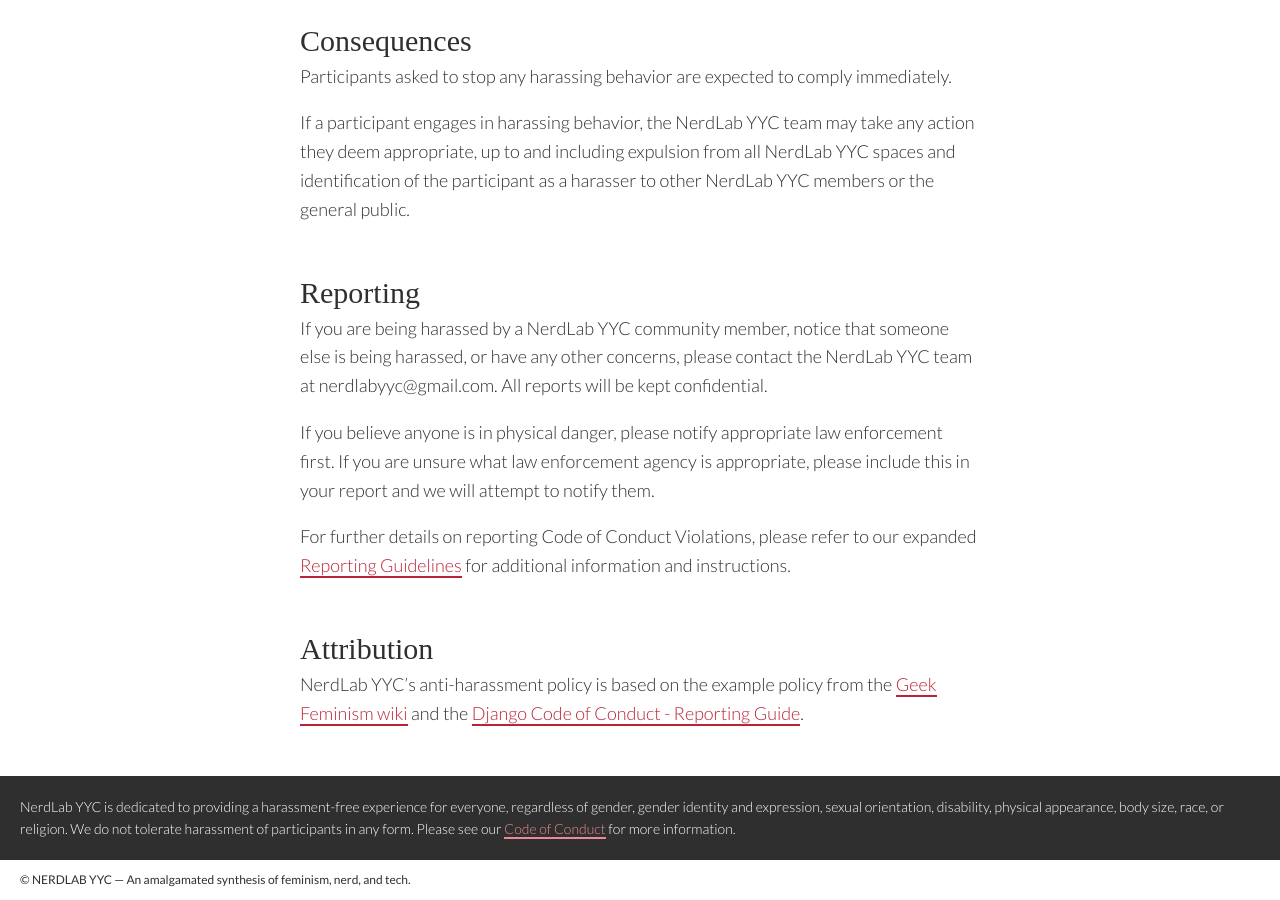
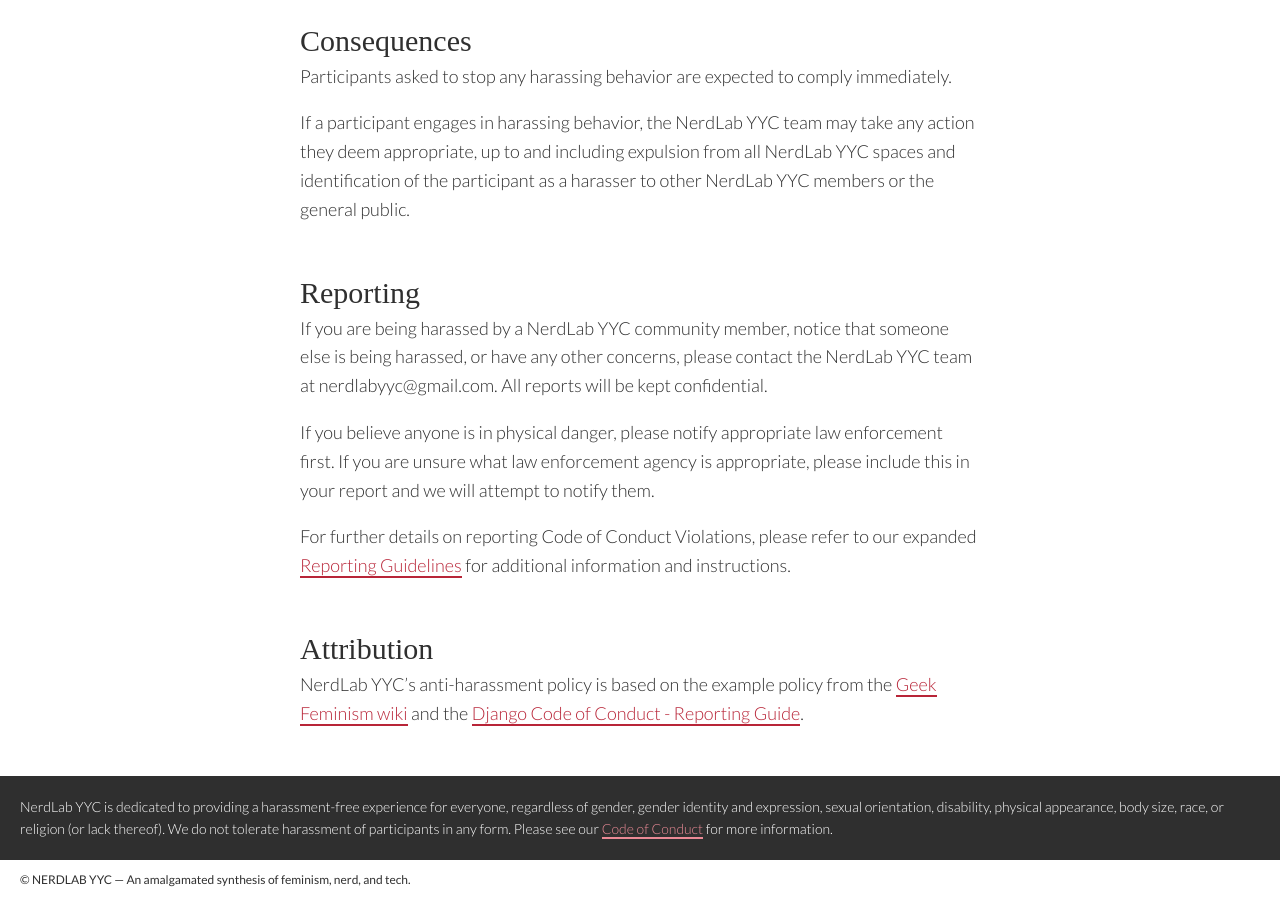
Before and after one commit to nerdlabyyc/nerdlabyyc.github.io, a Jekyll site: the page built from pages/code-of-conduct/index.md, in a window 1280 px wide and 900 px high, scrolled down 1748 px. Built offline with Jekyll 4.4.1, drawn with Linux system fonts in a browser that asks for light colours; nearby versions of some CDN libraries; some web fonts are replaced; some of the changed text lies outside the part shown.

Commit message:
Update Code of Conduct wording.

```diff
--- a/_includes/footer.html
+++ b/_includes/footer.html
@@ -1,7 +1,7 @@
 <footer class="site-footer">
   <div class="coc__container">
     <div class="footer__coc">
-      NerdLab YYC is dedicated to providing a harassment-free experience for everyone, regardless of gender, gender identity and expression, sexual orientation, disability, physical appearance, body size, race, or religion. We do not tolerate harassment of participants in any form. Please see our <a href="{{site.baseurl}}/code-of-conduct">Code of Conduct</a> for more information.
+      NerdLab YYC is dedicated to providing a harassment-free experience for everyone, regardless of gender, gender identity and expression, sexual orientation, disability, physical appearance, body size, race, or religion (or lack thereof). We do not tolerate harassment of participants in any form. Please see our <a href="{{site.baseurl}}/code-of-conduct">Code of Conduct</a> for more information.
     </div>
   </div>
   <div class="site-attribution__container">
--- a/pages/code-of-conduct/index.md
+++ b/pages/code-of-conduct/index.md
@@ -9,7 +9,7 @@
 
 Harassment includes:
 
-- Offensive comments - including jokes - related to gender, gender identity and expression, sexual orientation, disability, mental illness, neuro(a)typicality, physical appearance, body size, race, or religion.
+- Offensive comments - including jokes - related to gender, gender identity and expression, sexual orientation, disability, mental illness, neuro(a)typicality, physical appearance, body size, race, or religion (or lack thereof).
 - Unwelcome comments regarding a person’s lifestyle choices and practices, including those related to food, health, parenting, drugs, and employment.
 - Deliberate misgendering or use of ‘dead’ or rejected names.
 - Gratuitous or off-topic sexual images or behaviour in spaces where they’re not appropriate.
```
